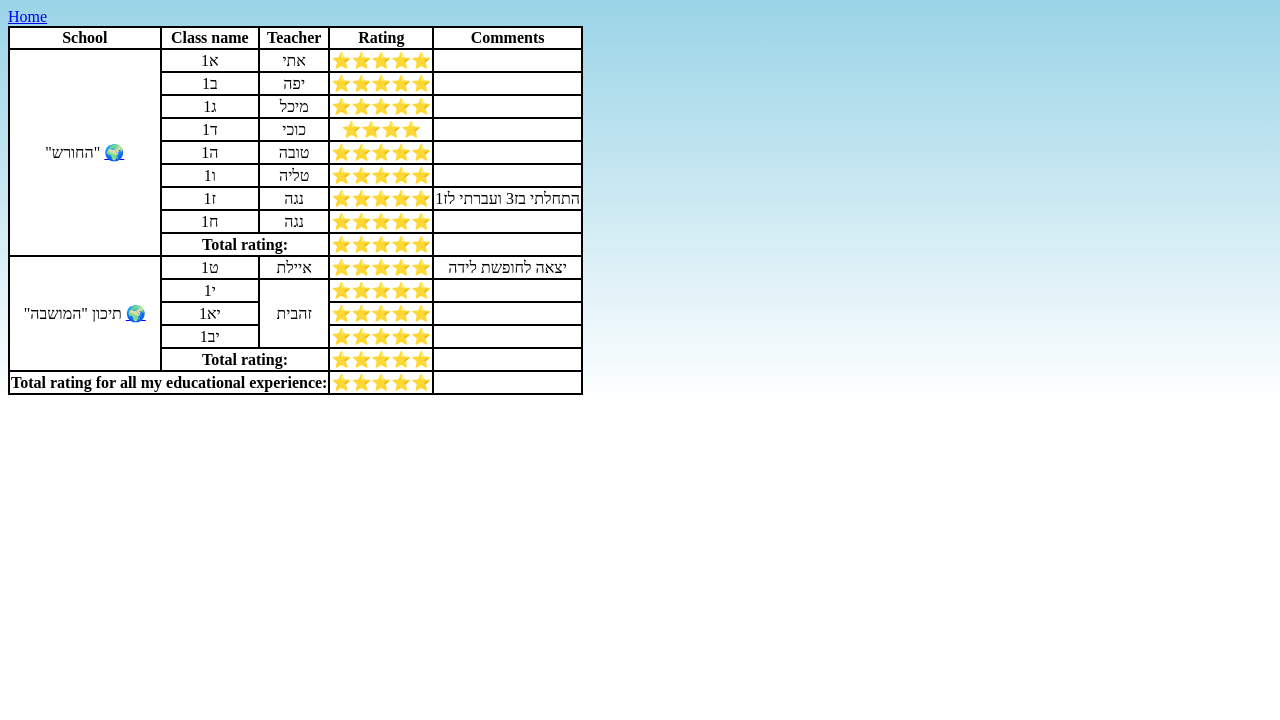
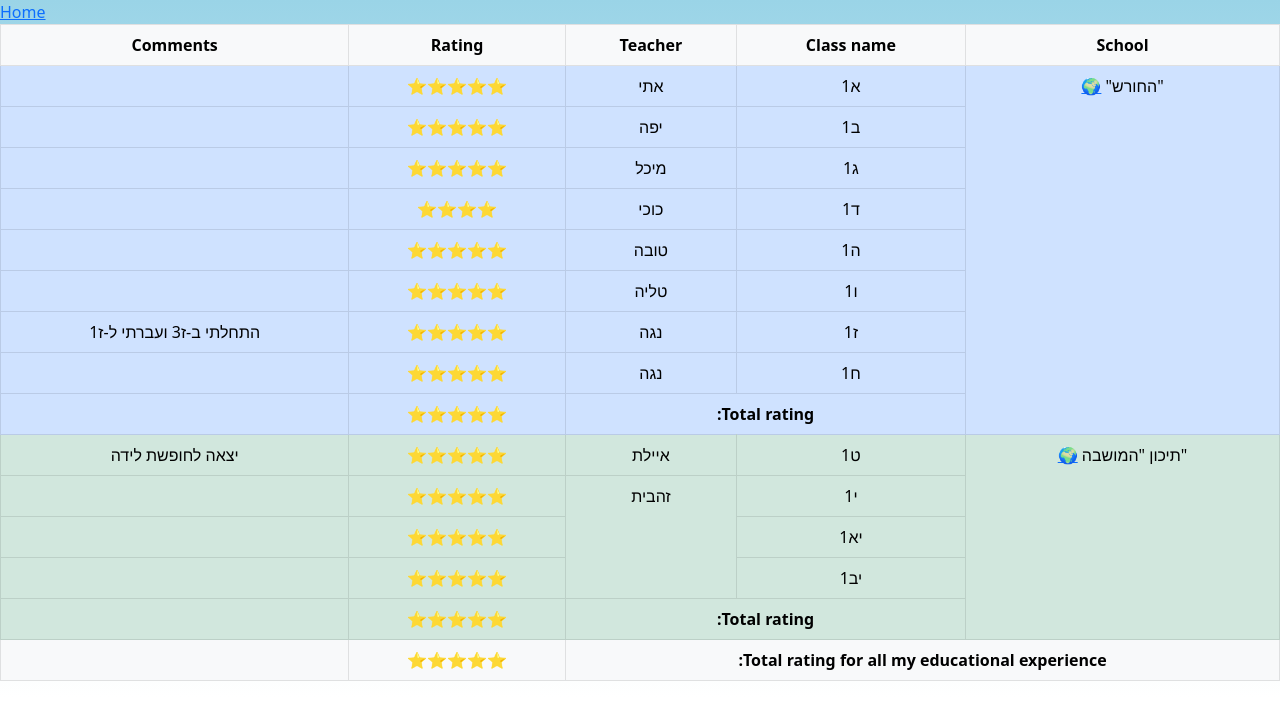
Before and after one commit to Etgoz/intro-to-webdev, a website: page schools.html in a window 1280 px wide. Drawn offline with nearby package versions, Linux system fonts and the light colour scheme.

Commit message:
schools bonoses

```diff
--- a/schools.html
+++ b/schools.html
@@ -3,23 +3,22 @@
     <head>
         <title>Etay Gozlan - Schools</title>
         <meta charset="utf-8"/>
-        <link rel="icon"  type="image/x-icon" href="/gruni-1st-exersize/school_favicon.png" />
+        <meta name="viewport" content="width=device-width, initial-scale=1">
+        <link rel="icon"  type="image/x-icon" href="שלב מקצועי\html1\gruni-1st-exersize\school_favicon.png" />
+        <link href="https://cdn.jsdelivr.net/npm/bootstrap@5.2.2/dist/css/bootstrap.min.css" rel="stylesheet" integrity="sha384-Zenh87qX5JnK2Jl0vWa8Ck2rdkQ2Bzep5IDxbcnCeuOxjzrPF/et3URy9Bv1WTRi" crossorigin="anonymous">
         <style>
             body{
                 background-image: linear-gradient(rgb(154, 212, 231), white);
                 background-repeat: no-repeat;
             }
-            table, th, td{
-                border: 2px solid;
-                border-collapse: collapse;
+            table{
                 text-align: center;
-                background-color: white;
             }
         </style>
     </head>
     <body>
-        <a href="/gruni-1st-exersize/index.html">Home</a>
-        <table>
+        <a href="שלב מקצועי\html1\gruni-1st-exersize\index.html">Home</a>
+        <table dir="rtl" class="table table-light table-bordered">
             <thead>
                 <tr>
                     <th>School</th>
@@ -30,84 +29,84 @@
                 </tr>
             </thead>
             <tbody>
-                <tr>
+                <tr class="table-primary">
                     <td rowspan="9">"החורש" <a href="https://goo.gl/maps/J7NVPigXfBHgMSWz6" target="_blank">🌍</a></td>
                     <td>א1</td>
                     <td>אתי</td>
                     <td>⭐⭐⭐⭐⭐</td>
                     <td></td>
                 </tr>
-                <tr>
+                <tr class="table-primary">
                     <td>ב1</td>
                     <td>יפה</td>
                     <td>⭐⭐⭐⭐⭐</td>
                     <td></td>
                 </tr>
-                <tr>
+                <tr class="table-primary">
                     <td>ג1</td>
                     <td>מיכל</td>
                     <td>⭐⭐⭐⭐⭐</td>
                     <td></td>
                 </tr>
-                <tr>
+                <tr class="table-primary">
                     <td>ד1</td>
                     <td>כוכי</td>
                     <td>⭐⭐⭐⭐</td>
                     <td></td>
                 </tr>
-                <tr>
+                <tr class="table-primary">
                     <td>ה1</td>
                     <td>טובה</td>
                     <td>⭐⭐⭐⭐⭐</td>
                     <td></td>
                 </tr>
-                <tr>
+                <tr class="table-primary">
                     <td>ו1</td>
                     <td>טליה</td>
                     <td>⭐⭐⭐⭐⭐</td>
                     <td></td>
                 </tr>
-                <tr>
+                <tr class="table-primary">
                     <td>ז1</td>
                     <td>נגה</td>
                     <td>⭐⭐⭐⭐⭐</td>
-                    <td>התחלתי בז3 ועברתי לז1</td>
+                    <td>התחלתי ב-ז3 ועברתי ל-ז1</td>
                 </tr>
-                <tr>
+                <tr class="table-primary">
                     <td>ח1</td>
                     <td>נגה</td>
                     <td>⭐⭐⭐⭐⭐</td>
                     <td></td>
                 </tr>
-                <tr>
+                <tr class="table-primary">
                     <th colspan="2">Total rating:</th>
                     <td>⭐⭐⭐⭐⭐</td>
                     <td></td>
                 </tr>
-                <tr>
+                <tr class="table-success">
                     <td rowspan="5">"תיכון "המושבה <a href="https://goo.gl/maps/bsgLYPp2yijWL5mz8" target="_blank">🌍</a></td>
                     <td>ט1</td>
                     <td>איילת</td>
                     <td>⭐⭐⭐⭐⭐</td>
                     <td>יצאה לחופשת לידה</td>
                 </tr>
-                <tr>
+                <tr class="table-success">
                     <td>י1</td>
                     <td rowspan="3">זהבית</td>
                     <td>⭐⭐⭐⭐⭐</td>
                     <td></td>
                 </tr>
-                <tr>
+                <tr class="table-success">
                     <td>יא1</td>
                     <td>⭐⭐⭐⭐⭐</td>
                     <td></td>
                 </tr>
-                <tr>
+                <tr class="table-success">
                     <td>יב1</td>
                     <td>⭐⭐⭐⭐⭐</td>
                     <td></td>
                 </tr>
-                <tr>
+                <tr class="table-success">
                     <th colspan="2">Total rating:</th>
                     <td>⭐⭐⭐⭐⭐</td>
                     <td></td>
```
Also changed, not shown: index.html (+2 -2 lines).
